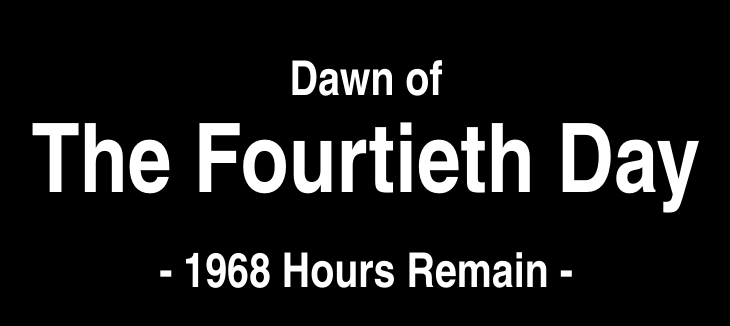
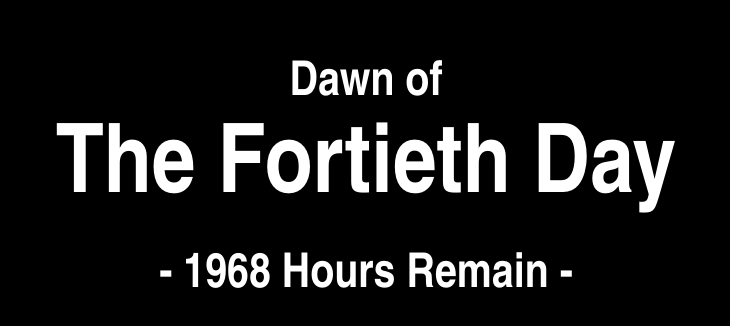
Before and after one commit to Luwupi/luwupi.github.io, a plain HTML site: page furconzcountdown.html in a window 1280 px wide. Shown: the part 142-468 px from the top of the page, without its empty margins (274-1004 px from the left). Drawn offline with Linux system fonts and the light colour scheme.

Commit message:
Fixed spelling of forty

```diff
--- a/furconzcountdown.html
+++ b/furconzcountdown.html
@@ -38,7 +38,7 @@
 	</body>
 	<script>
 		const ord19 = ["first","second","third","fourth","fifth","sixth","seventh","eighth","ninth","tenth","eleventh","twelfth","thirteenth","fourteenth","fifteenth","sixteenth","seventeenth","eighteenth","nineteenth"];
-		const ord10s = ["twenty","thirty","fourty","fifty","sixty","seventy","eighty","ninety"];
+		const ord10s = ["twenty","thirty","forty","fifty","sixty","seventy","eighty","ninety"];
 
 		let d = new Date().getTime();
 		let end = 1644490800000; //feb 11 2022
```
Also changed, not shown: furconzhours.html (+1 -1 lines).
